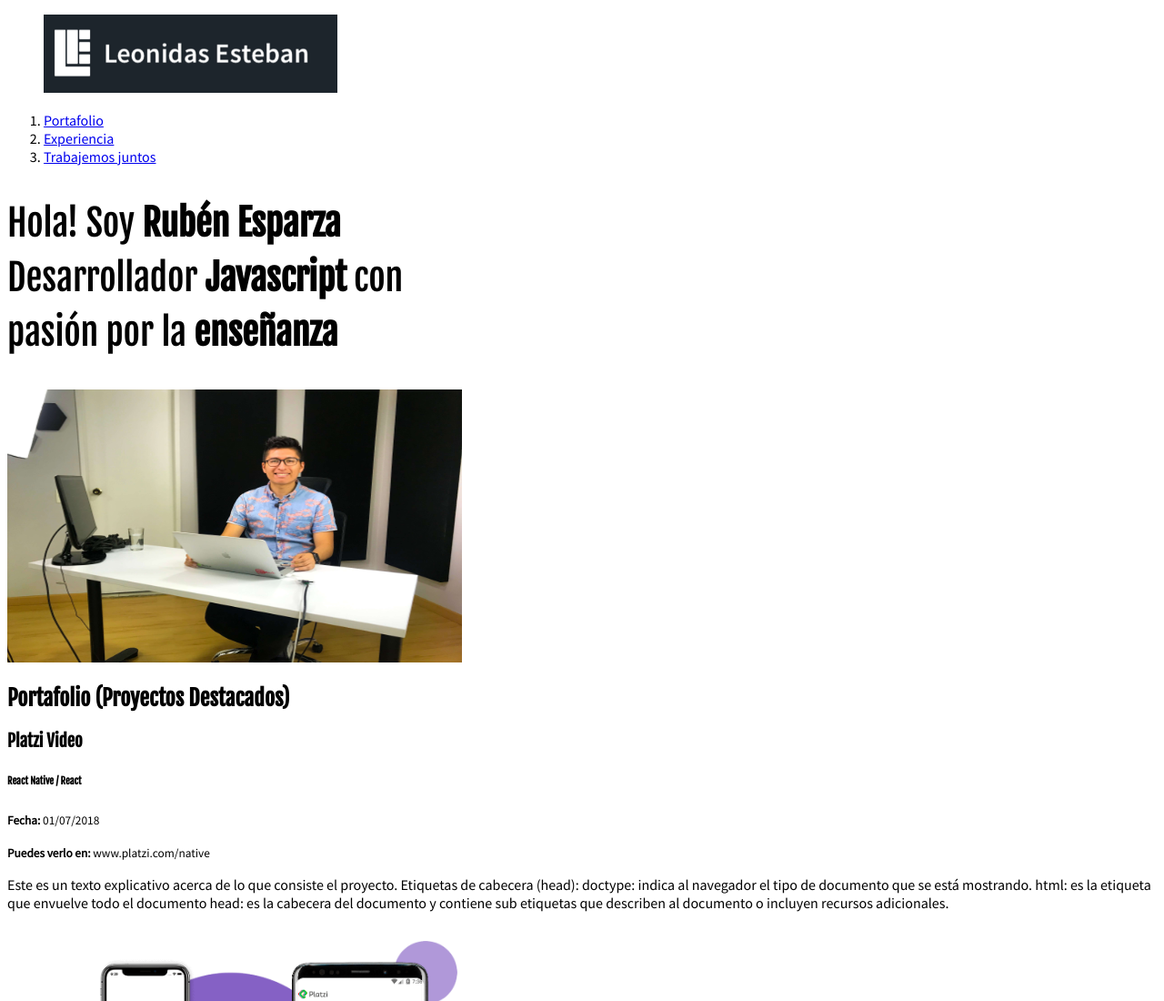
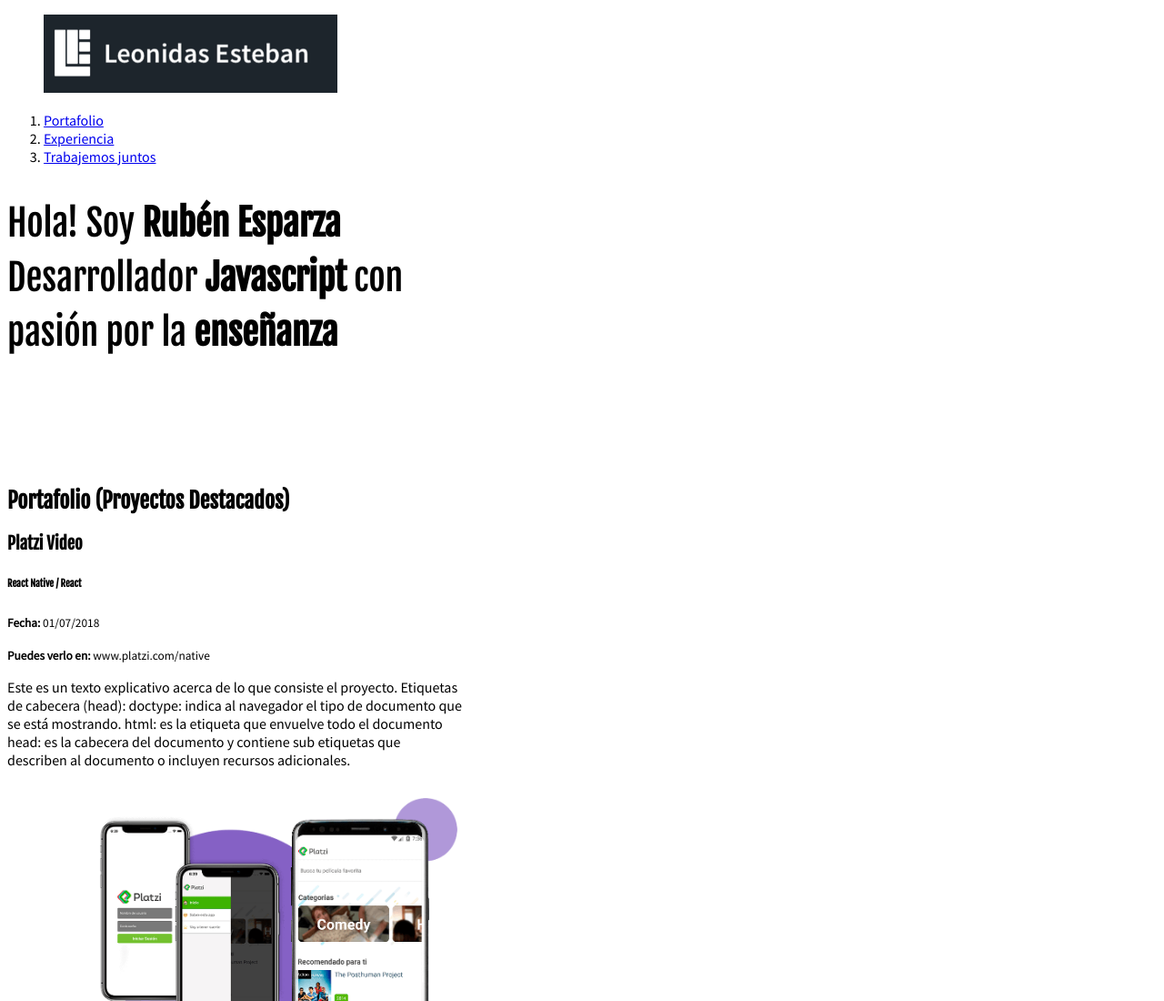
Before and after one commit to resparzasoto/curso-desarrollo-web-online, a plain HTML site: page index.html in a window 1280 px wide. Shown: the top 1100 px of the page at 91% size. Drawn offline with Linux system fonts and the light colour scheme.

Commit message:
Dimensiones fijas para elementos

```diff
--- a/css/estilos.css
+++ b/css/estilos.css
@@ -46,3 +46,20 @@ h1 {
     /* text-transform: uppercase; */
     /* text-decoration: underline; */
 }
+
+.hero {
+    height: 300px;
+}
+
+/* Este selector también hubiera funcionado */
+/* .project div {
+
+} */
+
+.project-details {
+    width: 500px;
+}
+
+.project-image-container {
+    width: 500px;
+}
--- a/index.html
+++ b/index.html
@@ -35,23 +35,27 @@
             Hola! Soy <strong>Rubén Esparza</strong> <br> Desarrollador <strong>Javascript</strong> con <br> pasión por
             la <strong>enseñanza</strong>
         </h1>
-        <img src="images/hero.jpg" width="500" height="300" alt="Imágen principal del sitio">
+        <!-- <img src="images/hero.jpg" width="500" height="300" alt="Imágen principal del sitio"> -->
     </section>
     <section id="portafolio" class="portfolio">
         <h2>Portafolio (Proyectos Destacados)</h2>
         <article class="project">
+            <div class="project-details">
                 <h3 class="project-title">Platzi Video</h3>
                 <h6 class="project-course">React Native / React</h6>
                 <p class="project-date"><small><strong>Fecha:</strong> 01/07/2018</small></p>
                 <p class="project-url"><small><strong>Puedes verlo en:</strong> www.platzi.com/native</small></p>
-            <p class="project-description">Este es un texto explicativo acerca de lo que consiste el proyecto. Etiquetas
+                <p class="project-description">Este es un texto explicativo acerca de lo que consiste el proyecto.
+                    Etiquetas
                     de cabecera (head):
                     doctype: indica al navegador el tipo de documento que se está mostrando.
                     html: es la etiqueta que envuelve todo el documento
                     head: es la cabecera del documento y contiene sub etiquetas que describen al documento o incluyen
                     recursos adicionales.</p>
+            </div>
             <figure class="project-image-container">
-                <img class="project-image" src="images/platzi-video-react-native.png" alt="Proyecto del curso de React Native" width="500">
+                <img class="project-image" src="images/platzi-video-react-native.png"
+                    alt="Proyecto del curso de React Native" width="500">
             </figure>
         </article>
     </section>
@@ -62,7 +66,8 @@
                 <img class="event-image" src="images/platzi-conf.jpg" width="500">
             </figure>
             <h3 class="event-title">PlatziConf México 2018</h3>
-            <p class="event-description">Este es un texto explicativo acerca de lo que consiste el proyecto. Etiquetas de cabecera (head):
+            <p class="event-description">Este es un texto explicativo acerca de lo que consiste el proyecto. Etiquetas
+                de cabecera (head):
                 doctype: indica al navegador el tipo de documento que se está mostrando.
                 html: es la etiqueta que envuelve todo el documento
                 head: es la cabecera del documento y contiene sub etiquetas que describen al documento o incluyen
```
Lines whose indentation alone changed are shown as unchanged.
